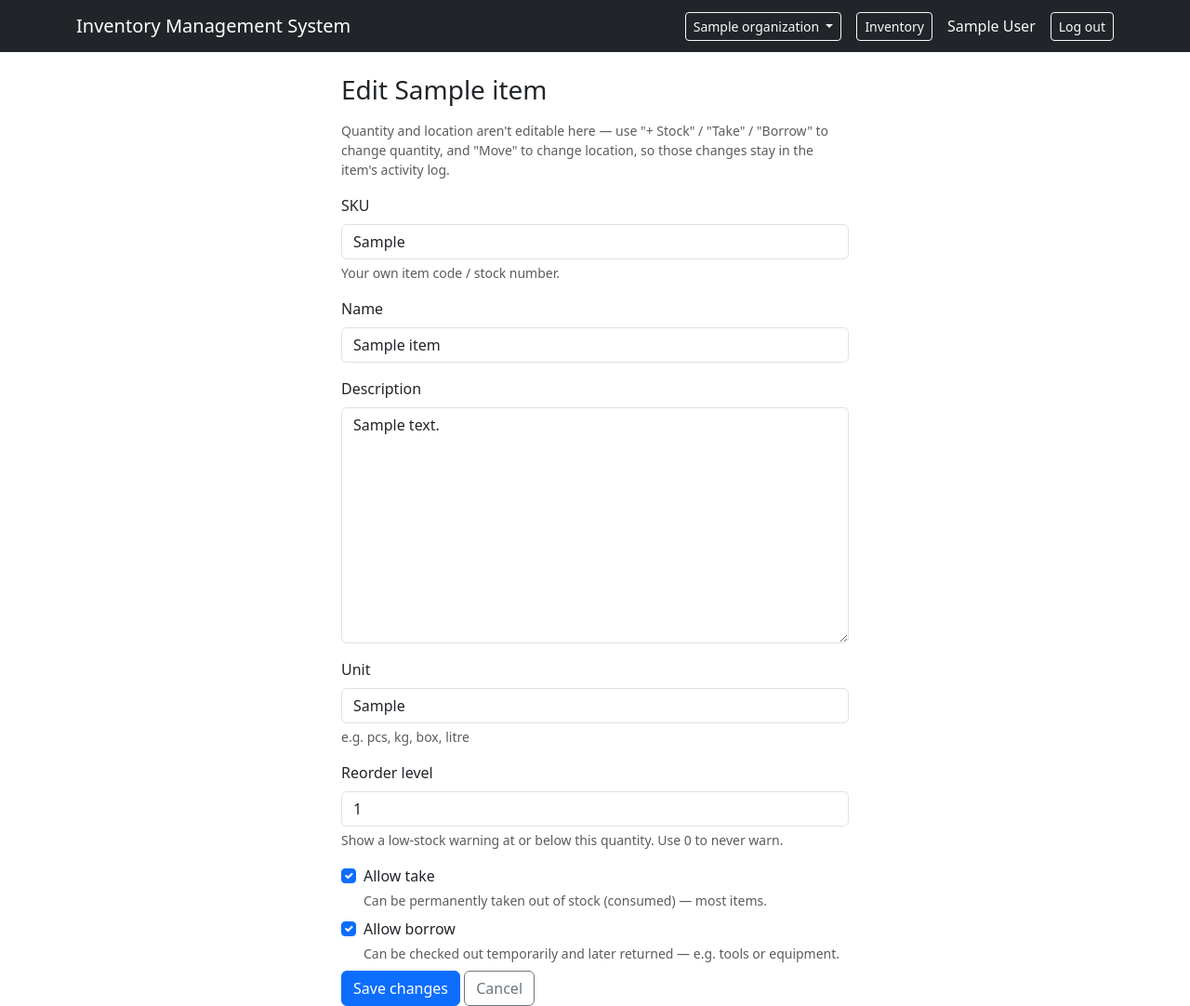
After one commit to abishek414/Inventory_Management_System, a Django app: page /inventory/1/edit/ in a window 1280 px wide. The commit adds this page. Shown: the whole page at 93% size. Run offline with Django 5.2, Linux system fonts and the light colour scheme; a user stored in the database is signed in; tables that the repository leaves empty hold one stand-in row (values such as "Sample post").

Commit message:
Add an Edit Item screen
Lets can_edit_items members fix an item's SKU, name, description,
unit, reorder level, and take/borrow flags after creation. Quantity
and location stay off this form on purpose - they go through
+Stock/Take/Borrow and Move so those changes stay in the audit log.

```diff
--- a/inventory/forms.py
+++ b/inventory/forms.py
@@ -25,6 +25,22 @@ class ItemForm(BootstrapFormMixin, forms.ModelForm):
         self.fields['location'].required = False
         if organization is not None:
             self.fields['location'].queryset = organization.locations.all()
+
+
+class EditItemForm(BootstrapFormMixin, forms.ModelForm):
+    """
+    Edits an item's own details — everything about it EXCEPT quantity and
+    location. Those two stay off this form on purpose: they're both
+    tracked with a full audit trail (who changed them, when, by how much)
+    through the dedicated Add/Remove stock and Move actions. Letting this
+    form touch them too would let someone silently overwrite a quantity or
+    location with no log entry at all, which defeats the point of having
+    that history.
+    """
+
+    class Meta:
+        model = Item
+        fields = ['sku', 'name', 'description', 'unit', 'reorder_level', 'allow_take', 'allow_borrow']
 
 
 class AddStockForm(BootstrapFormMixin, forms.Form):
--- /dev/null
+++ b/inventory/templates/inventory/edit_item.html
@@ -0,0 +1,43 @@
+{% extends "base.html" %}
+
+{% block title %}Edit {{ item.name }}{% endblock %}
+
+{% block content %}
+<div class="row justify-content-center">
+    <div class="col-md-6">
+        <h1 class="h3 mb-3">Edit {{ item.name }}</h1>
+        <p class="text-muted small">
+            Quantity and location aren't editable here — use "+ Stock" / "Take" / "Borrow" to
+            change quantity, and "Move" to change location, so those changes stay in the item's
+            activity log.
+        </p>
+        <form method="post">
+            {% csrf_token %}
+            {% for field in form %}
+                {% if field.field.widget.input_type == 'checkbox' %}
+                    <div class="form-check mb-2">
+                        {{ field }}
+                        <label class="form-check-label" for="{{ field.id_for_label }}">{{ field.label }}</label>
+                        {% if field.help_text %}
+                            <div class="form-text">{{ field.help_text }}</div>
+                        {% endif %}
+                    </div>
+                {% else %}
+                    <div class="mb-3">
+                        <label class="form-label" for="{{ field.id_for_label }}">{{ field.label }}</label>
+                        {{ field }}
+                        {% if field.help_text %}
+                            <div class="form-text">{{ field.help_text }}</div>
+                        {% endif %}
+                        {% for error in field.errors %}
+                            <div class="text-danger small">{{ error }}</div>
+                        {% endfor %}
+                    </div>
+                {% endif %}
+            {% endfor %}
+            <button type="submit" class="btn btn-primary">Save changes</button>
+            <a href="{% url 'inventory:item_detail' item.id %}" class="btn btn-outline-secondary">Cancel</a>
+        </form>
+    </div>
+</div>
+{% endblock %}
--- a/inventory/templates/inventory/item_detail.html
+++ b/inventory/templates/inventory/item_detail.html
@@ -52,6 +52,7 @@
                 <a href="{% url 'inventory:borrow_item' item.id %}" class="btn btn-outline-primary btn-sm">Borrow</a>
             {% endif %}
             {% if current_membership.role.can_edit_items %}
+                <a href="{% url 'inventory:edit_item' item.id %}" class="btn btn-outline-secondary btn-sm">Edit</a>
                 <a href="{% url 'inventory:update_location' item.id %}" class="btn btn-outline-secondary btn-sm">Move</a>
             {% endif %}
             {% if current_membership.role.can_remove_stock %}
--- a/inventory/templates/inventory/item_list.html
+++ b/inventory/templates/inventory/item_list.html
@@ -70,6 +70,7 @@
                             <a href="{% url 'inventory:borrow_item' item.id %}" class="btn btn-sm btn-outline-primary">Borrow</a>
                         {% endif %}
                         {% if current_membership.role.can_edit_items %}
+                            <a href="{% url 'inventory:edit_item' item.id %}" class="btn btn-sm btn-outline-secondary">Edit</a>
                             <a href="{% url 'inventory:update_location' item.id %}" class="btn btn-sm btn-outline-secondary">Move</a>
                         {% endif %}
                         {% if current_membership.role.can_remove_stock %}
--- a/inventory/urls.py
+++ b/inventory/urls.py
@@ -11,6 +11,7 @@ urlpatterns = [
     path('history/', views.transaction_history, name='transaction_history'),
     path('borrow/<int:record_id>/return/', views.return_item, name='return_item'),
     path('<int:item_id>/', views.item_detail, name='item_detail'),
+    path('<int:item_id>/edit/', views.edit_item, name='edit_item'),
     path('<int:item_id>/add-stock/', views.add_stock, name='add_stock'),
     path('<int:item_id>/remove-stock/', views.remove_stock, name='remove_stock'),
     path('<int:item_id>/borrow/', views.borrow_item, name='borrow_item'),
--- a/inventory/views.py
+++ b/inventory/views.py
@@ -5,7 +5,8 @@ from django.utils import timezone
 from organizations.decorators import permission_required
 
 from .forms import (
-    AddStockForm, BorrowForm, ItemForm, LocationForm, RemoveStockForm, ReturnForm, UpdateLocationForm,
+    AddStockForm, BorrowForm, EditItemForm, ItemForm, LocationForm, RemoveStockForm, ReturnForm,
+    UpdateLocationForm,
 )
 from .models import BorrowRecord, Item, StockTransaction
 
@@ -112,6 +113,28 @@ def remove_stock(request, item_id):
         form = RemoveStockForm(item=item)
 
     return render(request, 'inventory/stock_form.html', {'form': form, 'item': item, 'action': 'Remove'})
+
+
+@permission_required('can_edit_items')
+def edit_item(request, item_id):
+    """
+    Edits an item's own details (name, SKU, description, unit, reorder
+    level, and whether it's takeable/borrowable). Quantity and location
+    are deliberately not here — see EditItemForm's docstring — those go
+    through Add/Remove stock and Move so they stay in the audit trail.
+    """
+    item = _get_org_item_or_404(request, item_id)
+
+    if request.method == 'POST':
+        form = EditItemForm(request.POST, instance=item)
+        if form.is_valid():
+            form.save()
+            messages.success(request, f'"{item.name}" updated.')
+            return redirect('inventory:item_detail', item_id=item.id)
+    else:
+        form = EditItemForm(instance=item)
+
+    return render(request, 'inventory/edit_item.html', {'form': form, 'item': item})
 
 
 @permission_required('can_edit_items')
```
